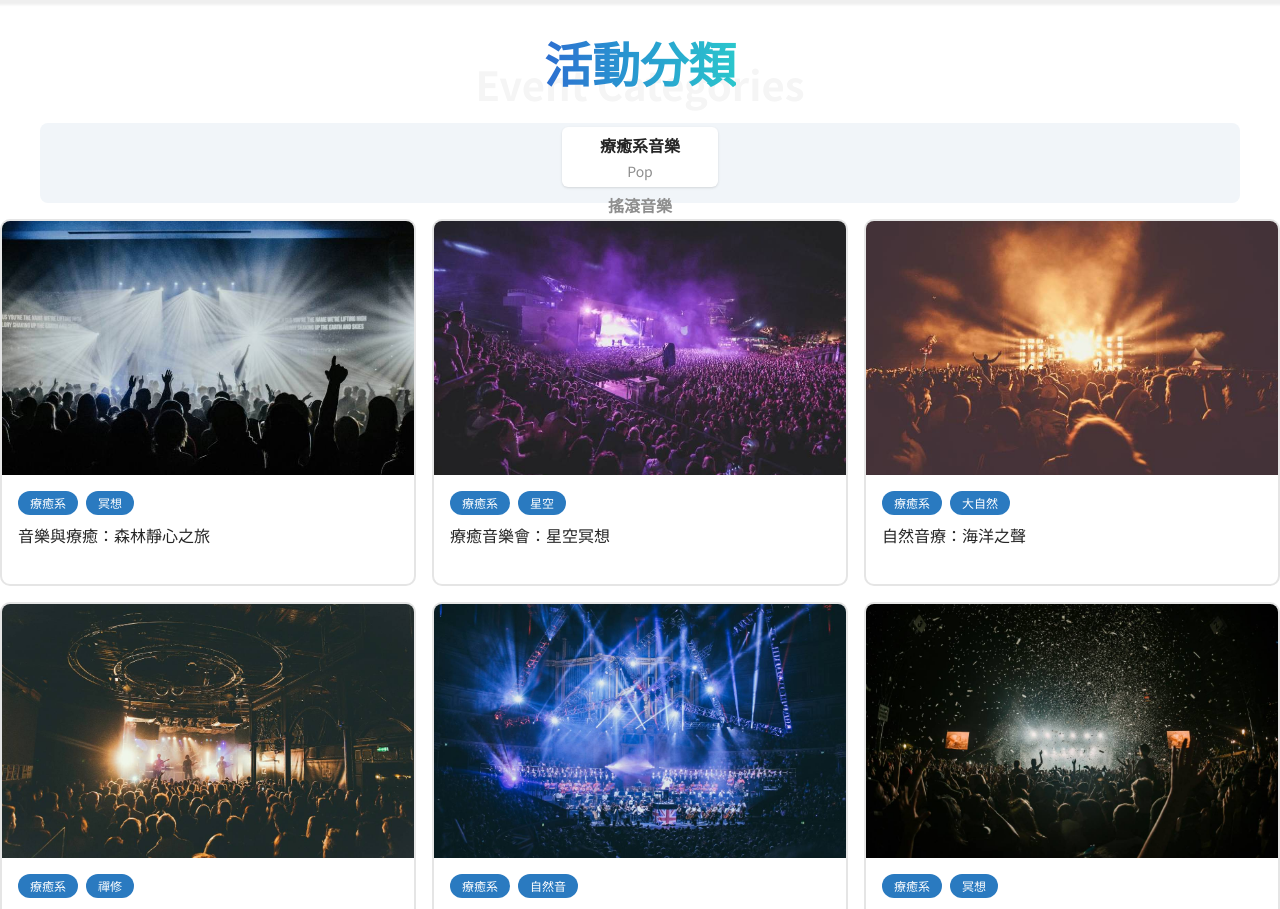
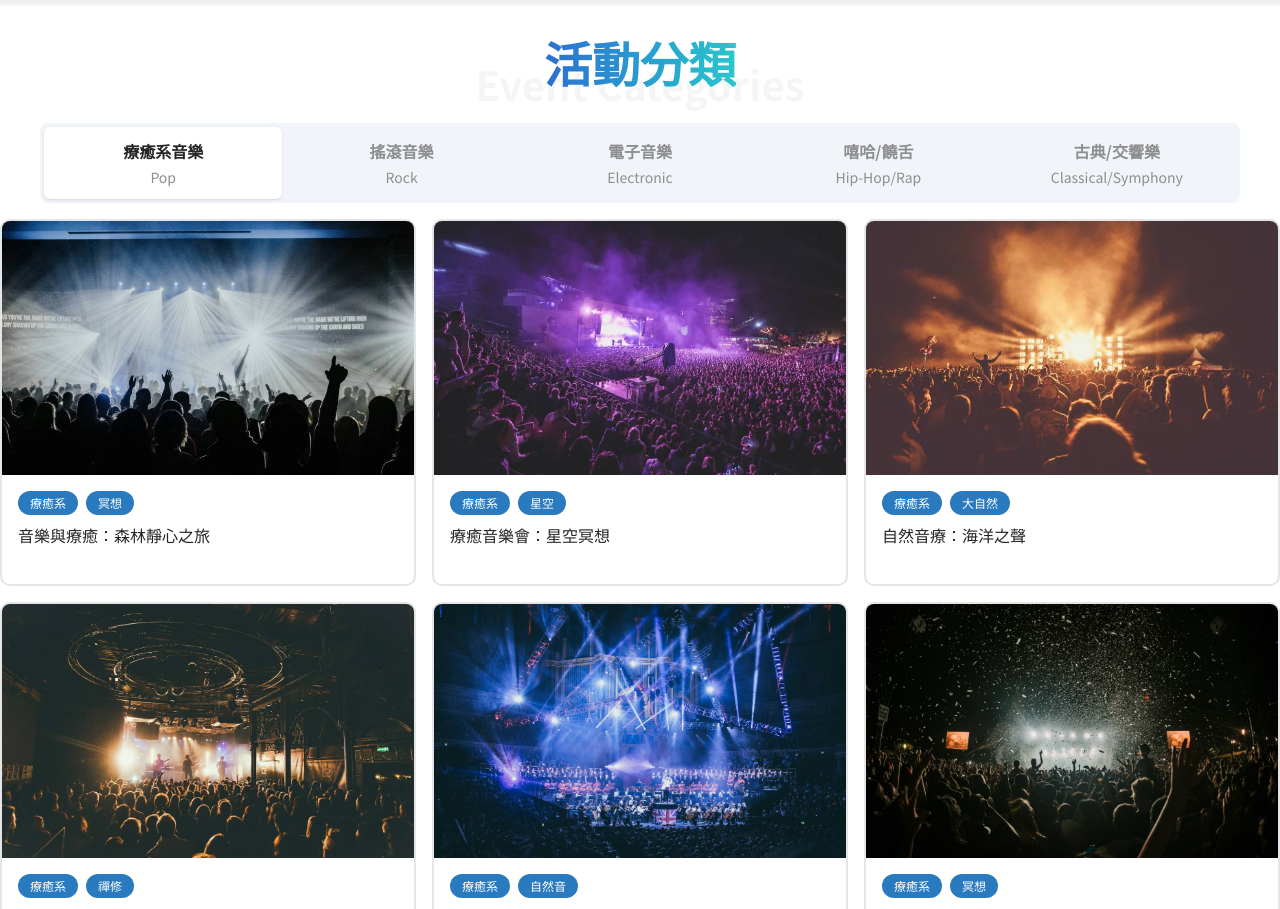
Before and after one commit to autum55853/tickeasy-team-frontend, a React (Vite) app: page / in a window 1280 px wide. Shown: the part 3320-4229 px from the top of the page. Built offline with nearby package versions, Linux system fonts and the light colour scheme.

Commit message:
fix: tabs 初載入異常

```diff
--- a/src/pages/home/components/CategoryTab.tsx
+++ b/src/pages/home/components/CategoryTab.tsx
@@ -8,6 +8,19 @@
 }
 
 export default function CategoryTab({ tabs, selectedCategory, setSelectedCategory }: CategoryTabProps) {
+  // 使用安全的映射方式
+  const gridColsMap: { [key: number]: string } = {
+    1: "grid-cols-1",
+    2: "grid-cols-2",
+    3: "grid-cols-3",
+    4: "grid-cols-4",
+    5: "grid-cols-5",
+    6: "grid-cols-6",
+    // 根據需求添加更多
+  };
+
+  const gridCols = gridColsMap[tabs.length] || "grid-cols-1"; // 設置默認值
+
   return (
     <Tabs
       value={selectedCategory?.value}
@@ -17,7 +30,8 @@
         if (selected) setSelectedCategory(selected);
       }}
     >
-      <TabsList className={`mx-auto grid min-h-[80px] w-full max-w-[1200px] grid-cols-${tabs.length} bg-slate-100`}>
+      <TabsList className={`mx-auto grid min-h-[80px] w-full max-w-[1200px] ${gridCols} bg-slate-100`}>
+        {/* {gridCols.toString()} */}
         {tabs.map((tab) => (
           <TabsTrigger key={tab.value} value={tab.value} className="flex h-full flex-1 cursor-pointer flex-col gap-1">
             <span className="text-base font-bold">{tab.label}</span>
```
